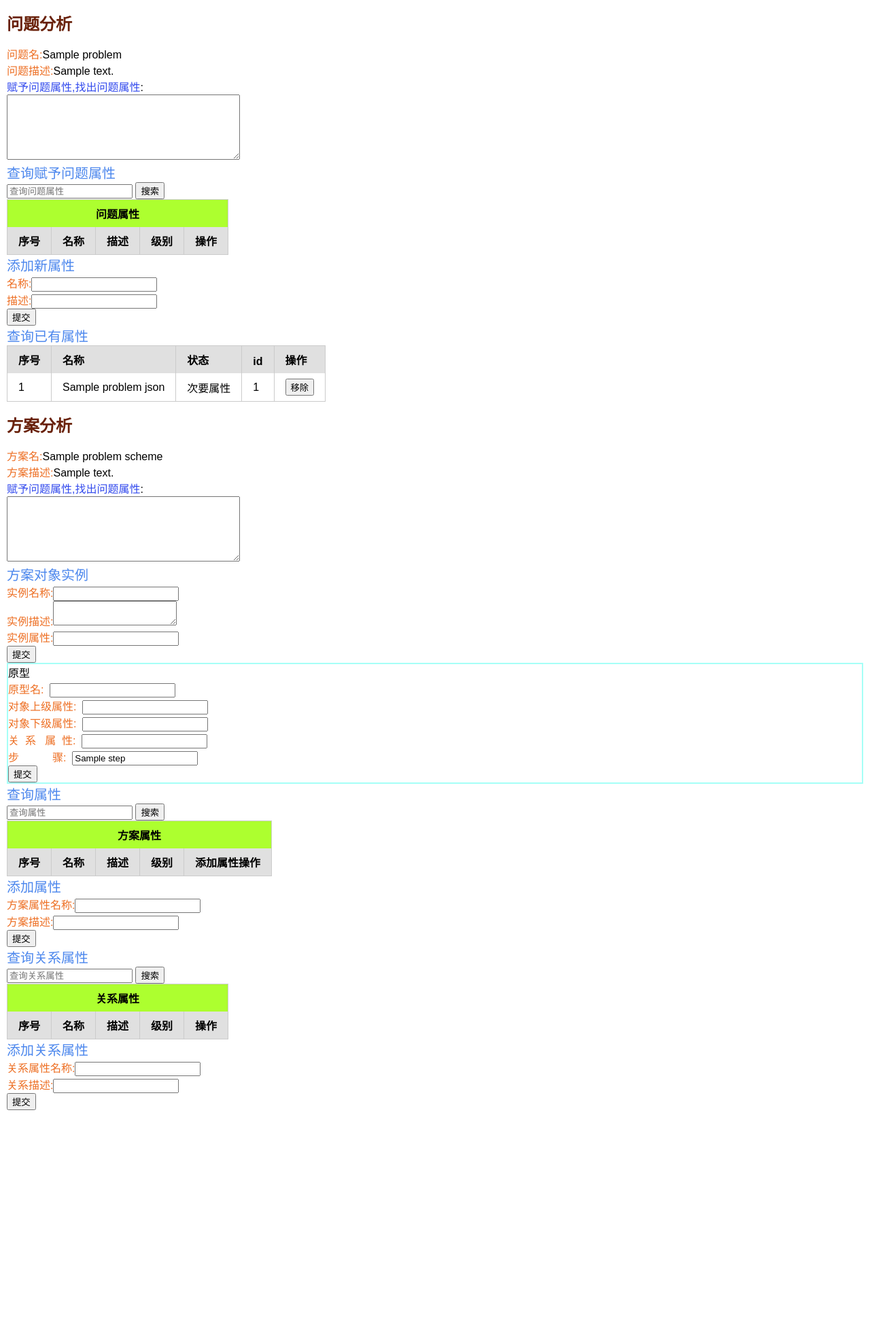
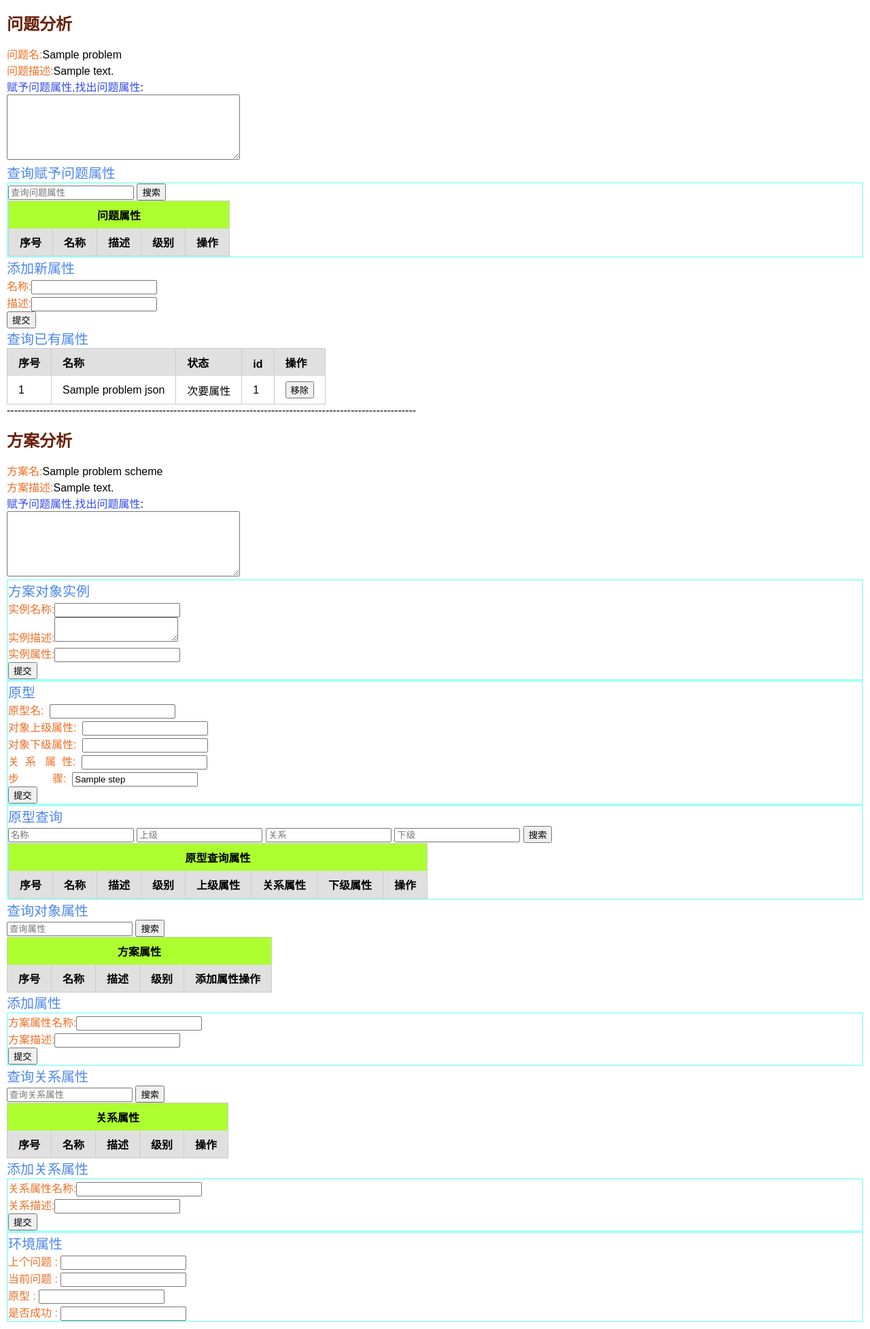
Before and after one commit to caigege/test, a Django app: template objClass/templates/model/analysisPage.html in a window 1280 px wide. Shown: the whole page at 68% size. Before the commit the page ends 1633 px from the top, so only its background shows below. Run offline with Django 3.2, Linux system fonts and the light colour scheme; the template is opened without the code that fills it: most values are stand-ins (such as "Sample title", 1, 10 or a date in 2020); lists and menus that the app fills with data are empty.

Commit message:
方案分析-关系分析

```diff
--- a/objClass/models.py
+++ b/objClass/models.py
@@ -93,7 +93,7 @@ class Prototype(models.Model):
     '''
     2.4原型:上级属性--关系-->下级属性 记录本步骤的失败/成功 Attribute  Relation
     '''
-    name = models.CharField("原型名", max_length=100, null=True)
+    name = models.CharField("原型名", max_length=100, null=True,unique=True)
     up_Attribute = models.IntegerField("上个属性id")
     up_AttributeName = models.CharField("上个属性名称", max_length=100, null=True)
     down_Attribute = models.IntegerField("下个属性id")
--- a/objClass/templates/model/analysisPage.html
+++ b/objClass/templates/model/analysisPage.html
@@ -15,7 +15,7 @@
     <a class="desc1">问题描述:</a><a>{{ problem.description }}</a><br/>
     <a class="desc2">赋予问题属性,找出问题属性</a>:<br/><textarea rows="6" cols="40"></textarea><br/>
     <a class="bt2">查询赋予问题属性</a><br/>
-    <div>
+    <div class="divClass">
         <input name="searchName" type="search" placeholder="查询问题属性">
         <button id="searchProblemAtt">搜索</button>
         <br/>
@@ -86,12 +86,13 @@
 
 
 </div>
+<a>-----------------------------------------------------------------------------------------------------------------</a>
 <div>
     <p><a class="bt1"><b>方案分析</b></a></p>
     <a class="desc1" id="proNameSchemeId" data-id="{{ problemScheme.id }}">方案名:</a><a>{{ problemScheme.name }}</a><br/>
     <a class="desc1">方案描述:</a><a>{{ problemScheme.description }}</a><br/>
     <a class="desc2">赋予问题属性,找出问题属性</a>:<br/><textarea rows="6" cols="40"></textarea><br/>
-    <div>
+    <div class="divClass">
         <a class="bt2">方案对象实例</a><br>
         <a class="desc1">实例名称:</a><input id="initName"><br>
         <a class="desc1">实例描述:</a><textarea id="initDesc" name="describ"></textarea><br>
@@ -106,9 +107,9 @@
     </div>
 
 
-    <div style="border: 2px solid #a5fff7">
+    <div class="divClass">
 
-        <a>原型</a><br>
+        <a class="bt2">原型</a><br>
 
         <a class="desc1">原型名:&nbsp;&nbsp;</a><input type="text" name="prototypeName"><br>
         <a class="desc1">对象上级属性:&nbsp;&nbsp;</a><input type="text" name="upAtrr" readonly="readonly" data-id=""><br>
@@ -121,7 +122,37 @@
             type="text" name="stepAtrr" readonly="readonly" value="{{ problem.step }}"><br>
         <input type="submit" value="提交" id="prototypeBtn">
     </div>
-    <a class="bt2">查询属性</a><br>
+    <div class="divClass">
+        <a class="bt2">原型查询</a><br>
+        <input name="searchNamePrototype" type="search" placeholder="名称">
+        <input name="searchNameUpAttr" type="search" placeholder="上级">
+        <input name="searchNameRelationAttr" type="search" placeholder="关系">
+        <input name="searchNameDownAttr" type="search" placeholder="下级">
+    <button id="searchPropotype">搜索</button>
+    <br>
+    <table class="pure-table pure-table-bordered">
+        <thead>
+        <tr bgcolor="#adff2f" align="center">
+            <th colspan="8"> 原型查询属性</th>
+        </tr>
+        <tr>
+            <th>序号</th>
+            <th>名称</th>
+            <th>描述</th>
+            <th>级别</th>
+            <th>上级属性</th>
+            <th>关系属性</th>
+            <th>下级属性</th>
+            <th>操作</th>
+        </tr>
+        </thead>
+        <tbody id="prototypeTbody">
+
+        </tbody>
+    </table>
+
+    </div>
+    <a class="bt2">查询对象属性</a><br>
     <input name="searchNameAtt" type="search" placeholder="查询属性">
     <button id="searchAtt">搜索</button>
     <br>
@@ -143,7 +174,7 @@
         </tbody>
     </table>
     <a class="bt2">添加属性</a><br>
-    <div>
+    <div class="divClass">
         <a class="desc1">方案属性名称:</a><input id="schemeName"><br>
         <a class="desc1">方案描述:</a><input id="schemeDesc"><br>
         <input type="submit" value="提交" id="btnScheme">
@@ -173,15 +204,21 @@
         </tbody>
     </table>
     <a class="bt2">添加关系属性</a><br>
-    <div>
+    <div class="divClass">
         <a class="desc1">关系属性名称:</a><input id="reName"><br>
         <a class="desc1">关系描述:</a><input id="reDesc"><br>
         <input type="submit" value="提交" id="btnRe">
 
     </div>
 
+
+    <div class="divClass">
+        <a class="bt2">环境属性</a><br>
+        <a class="desc1">上个问题 : </a><input name="upQuest" data-id=""><br>
+        <a class="desc1">当前问题 : </a><input name="downQuest" data-id=""><br>
+        <a class="desc1">原型 : </a><input name="prototypeQuest" data-id=""><br>
+        <a class="desc1">是否成功 : </a><input>
+    </div>
 </div>
-
-
 </body>
 </html>
--- a/static/css/table.css
+++ b/static/css/table.css
@@ -139,6 +139,9 @@ button.post {
     color: #ED6E22;
 
 }
+.divClass{
+    border: 2px solid #a5fff7
+}
 input[name='describ']{
     width: 300px;
     height: 100px;
--- a/sthing/urls.py
+++ b/sthing/urls.py
@@ -44,6 +44,7 @@ urlpatterns = [
     path('getRelation/', objClassView.getRelation),
     path('getObjInit/', objClassView.getObjInit),
     path('addPlanStepProblemUp/', objClassView.addPlanStepProblemUp),
-    path('addPlanStepProblemDown/', objClassView.addPlanStepProblemDown)
+    path('addPlanStepProblemDown/', objClassView.addPlanStepProblemDown),
+    path('getHadPrototype/', objClassView.getHadPrototype)
 
 ]
```
Also changed, not shown: objClass/views.py (+12 -0 lines), static/js/analysisJS.js (+33 -6 lines).
